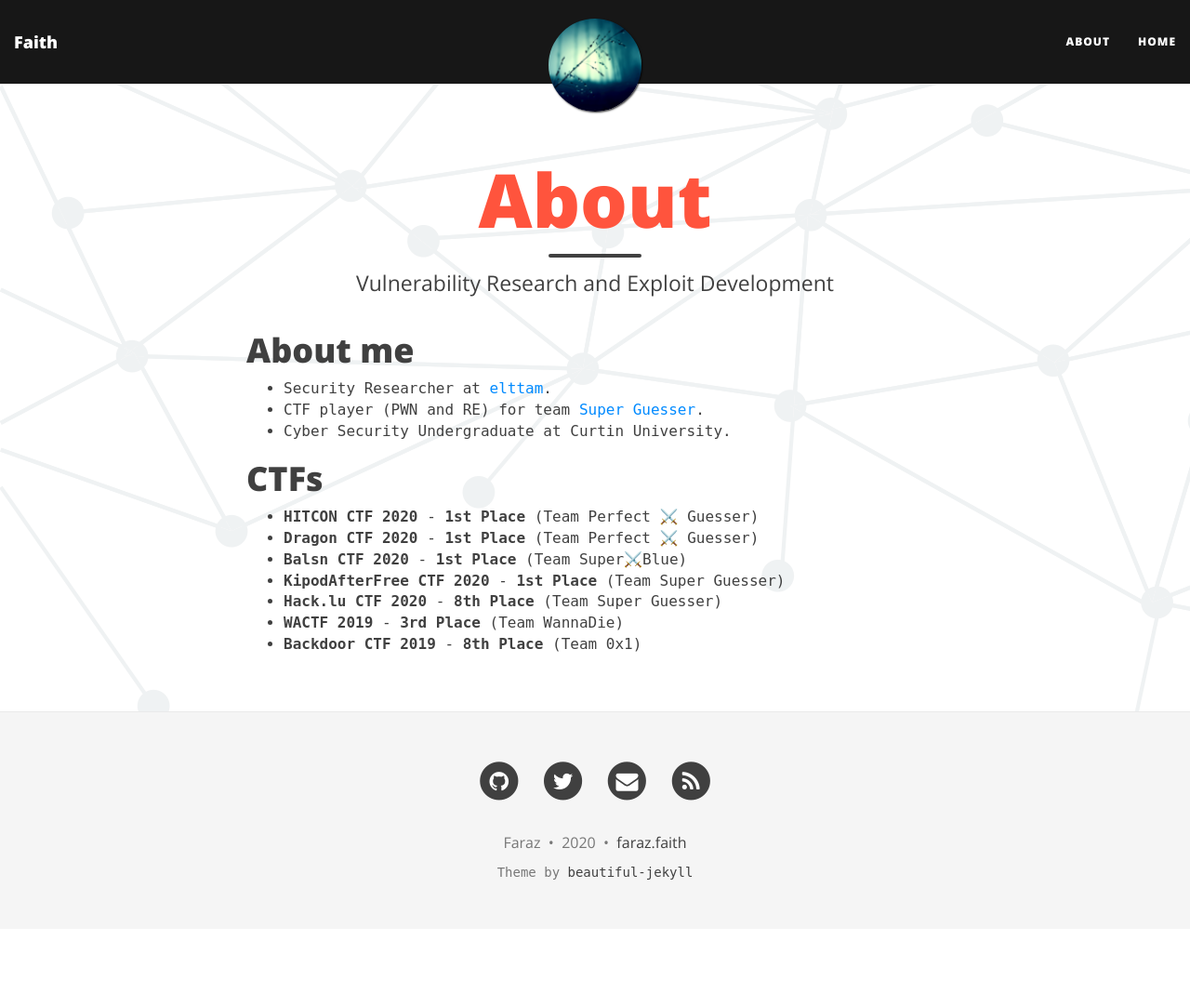
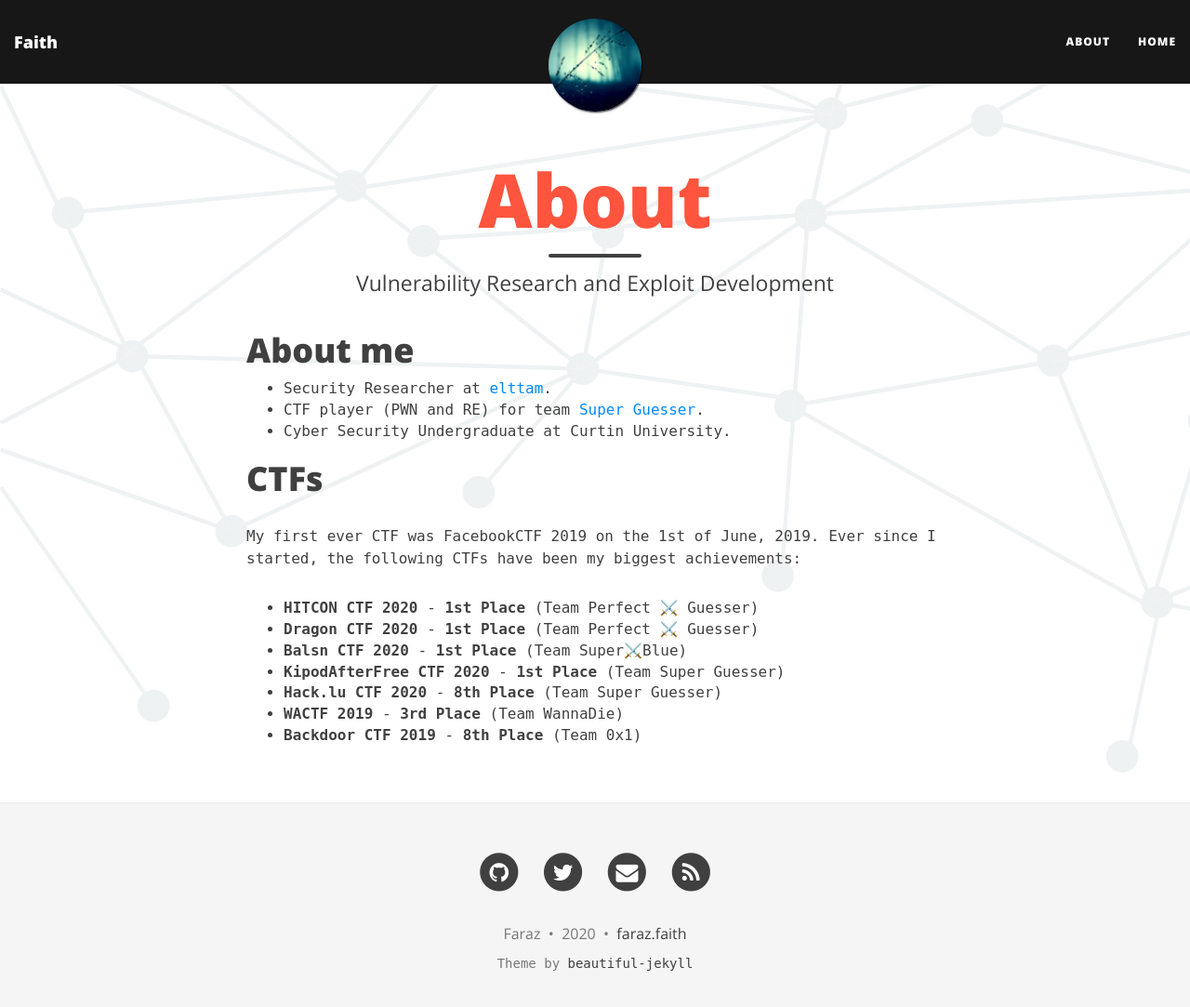
Before and after one commit to farazsth98/farazsth98.github.io, a Jekyll site: the page built from aboutme.md, in a window 1280 px wide and 1097 px high. Shown: the top 1083 px of the window at 93% size. Built offline with Jekyll 4.4.1, drawn with Linux system fonts in a browser that asks for light colours; nearby versions of some CDN libraries.

Commit message:
Updated aboutme

```diff
--- a/aboutme.md
+++ b/aboutme.md
@@ -12,6 +12,8 @@ subtitle: Vulnerability Research and Exploit Development
 
 # CTFs
 
+My first ever CTF was FacebookCTF 2019 on the 1st of June, 2019. Ever since I started, the following CTFs have been my biggest achievements:
+
 * **HITCON CTF 2020** - **1st Place** (Team Perfect ⚔️ Guesser)
 * **Dragon CTF 2020** - **1st Place** (Team Perfect ⚔️ Guesser)
 * **Balsn CTF 2020** - **1st Place** (Team Super⚔️Blue)
```
